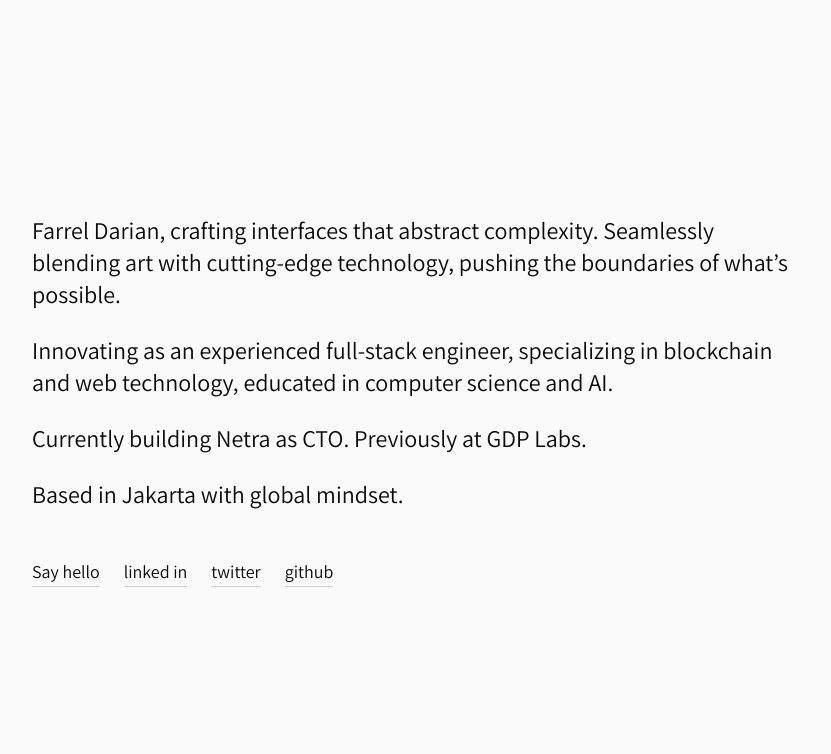
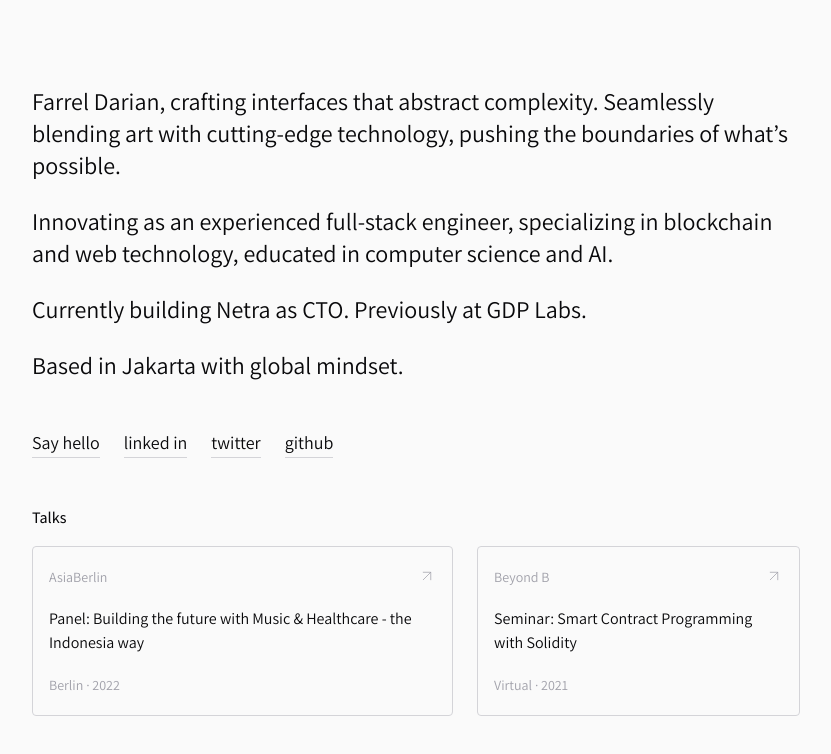
Before and after one commit to farreldarian/farreldarian, a Next.js app: page / in a window 1280 px wide. Shown: the top 754 px of the page, without its empty margins (224-1055 px from the left). Built offline with nearby package versions, Linux system fonts and the light colour scheme.

Commit message:
Add talks section

```diff
--- /dev/null
+++ b/app/ArrowUpRight.tsx
@@ -0,0 +1,21 @@
+import { type SVGProps } from 'react'
+
+export default function ArrowUpRight(props: SVGProps<SVGSVGElement>) {
+  return (
+    <svg
+      xmlns='http://www.w3.org/2000/svg'
+      width='24'
+      height='24'
+      viewBox='0 0 24 24'
+      fill='none'
+      stroke='currentColor'
+      stroke-width='1'
+      stroke-linecap='round'
+      stroke-linejoin='round'
+      {...props}
+    >
+      <line x1='7' y1='17' x2='17' y2='7'></line>
+      <polyline points='7 7 17 7 17 17'></polyline>
+    </svg>
+  )
+}
--- a/app/page.tsx
+++ b/app/page.tsx
@@ -1,4 +1,9 @@
-import { type AnchorHTMLAttributes } from 'react'
+import {
+  HTMLAttributes,
+  type AnchorHTMLAttributes,
+  type ReactNode,
+} from 'react'
+import ArrowUpRight from './ArrowUpRight'
 
 export default function IndexPage() {
   return (
@@ -32,6 +37,25 @@ export default function IndexPage() {
             github
           </Link>
         </section>
+
+        <Section title='Talks' className='flex gap-6 overflow-x-auto'>
+          <TalksCard
+            event='AsiaBerlin'
+            title='Building the future with Music & Healthcare - the Indonesia way'
+            type='Panel'
+            place='Berlin'
+            year='2022'
+            href='https://www.youtube.com/watch?t=19891&v=B4GdwBBQUQs&feature=youtu.be'
+          />
+          <TalksCard
+            event='Beyond B'
+            type='Seminar'
+            title='Smart Contract Programming with Solidity'
+            place='Virtual'
+            year='2021'
+            href='https://www.kaskus.co.id/thread/610ba83e5263da119c5945c3/gagal-paham-dengan-crypto-join-webinar-beyond-b--how-crypto-works-under-the-hood/'
+          />
+        </Section>
       </div>
     </main>
   )
@@ -55,3 +79,49 @@ function Link({ children, external, ...rest }: LinkProps) {
     </a>
   )
 }
+
+function Section({
+  title,
+  children,
+  ...rest
+}: HTMLAttributes<HTMLDivElement> & { title: string; children: ReactNode }) {
+  return (
+    <section className='space-y-4'>
+      <h2 className='font-medium'>{title}</h2>
+      <div {...rest}>{children}</div>
+    </section>
+  )
+}
+
+function TalksCard(props: {
+  href: string
+  event: string
+  type: string
+  title: string
+  place: string
+  year: string
+}) {
+  return (
+    <a
+      href={props.href}
+      target='_blank'
+      rel='noopener noreferrer'
+      className='py-5 px-4 border border-zinc-300 rounded space-y-5 group'
+    >
+      <span className='flex justify-between text-zinc-400 text-sm group-hover:text-zinc-950 transition-colors'>
+        <p>{props.event}</p>
+        <ArrowUpRight
+          width={18}
+          height={18}
+          className='group-hover:translate-x-[2px] group-hover:-translate-y-[2px] transition-transform'
+        />
+      </span>
+      <p>
+        {props.type}: {props.title}
+      </p>
+      <p className='text-zinc-400 text-sm group-hover:text-zinc-950 transition-colors'>
+        {props.place} · {props.year}
+      </p>
+    </a>
+  )
+}
```
